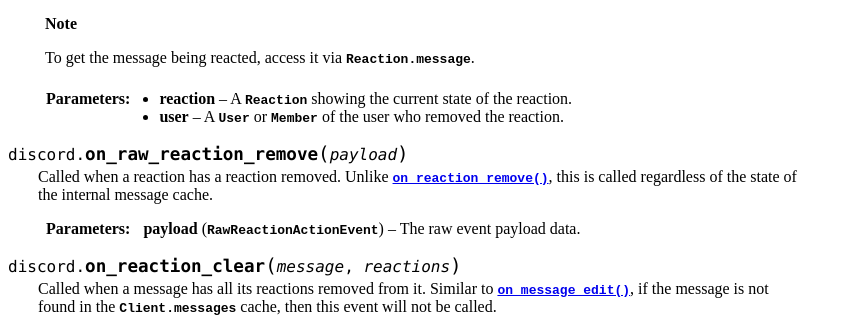
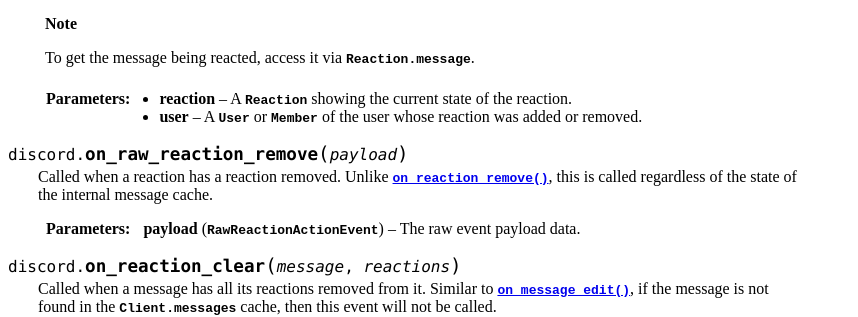
Before and after one commit to Rapptz/discord.py, a Sphinx documentation site: the page built from docs/api.rst, in a window 1280 px wide and 900 px high, scrolled down 4837 px. Shown: the part 152-469 px from the top of the window, without its empty margins (0-858 px from the left). Built offline with Sphinx 7.4.7, drawn with Linux system fonts in a browser that asks for light colours.

Commit message:
Fix incorrect explanation for on_reaction_remove
Specify that it is not the user who removed the message, but the user that the reaction belonged to.

```diff
--- a/docs/api.rst
+++ b/docs/api.rst
@@ -307,7 +307,7 @@
         To get the message being reacted, access it via :attr:`Reaction.message`.
 
     :param reaction: A :class:`Reaction` showing the current state of the reaction.
-    :param user: A :class:`User` or :class:`Member` of the user who removed the reaction.
+    :param user: A :class:`User` or :class:`Member` of the user whose reaction was added or removed.
 
 .. function:: on_raw_reaction_remove(payload)
 
```
